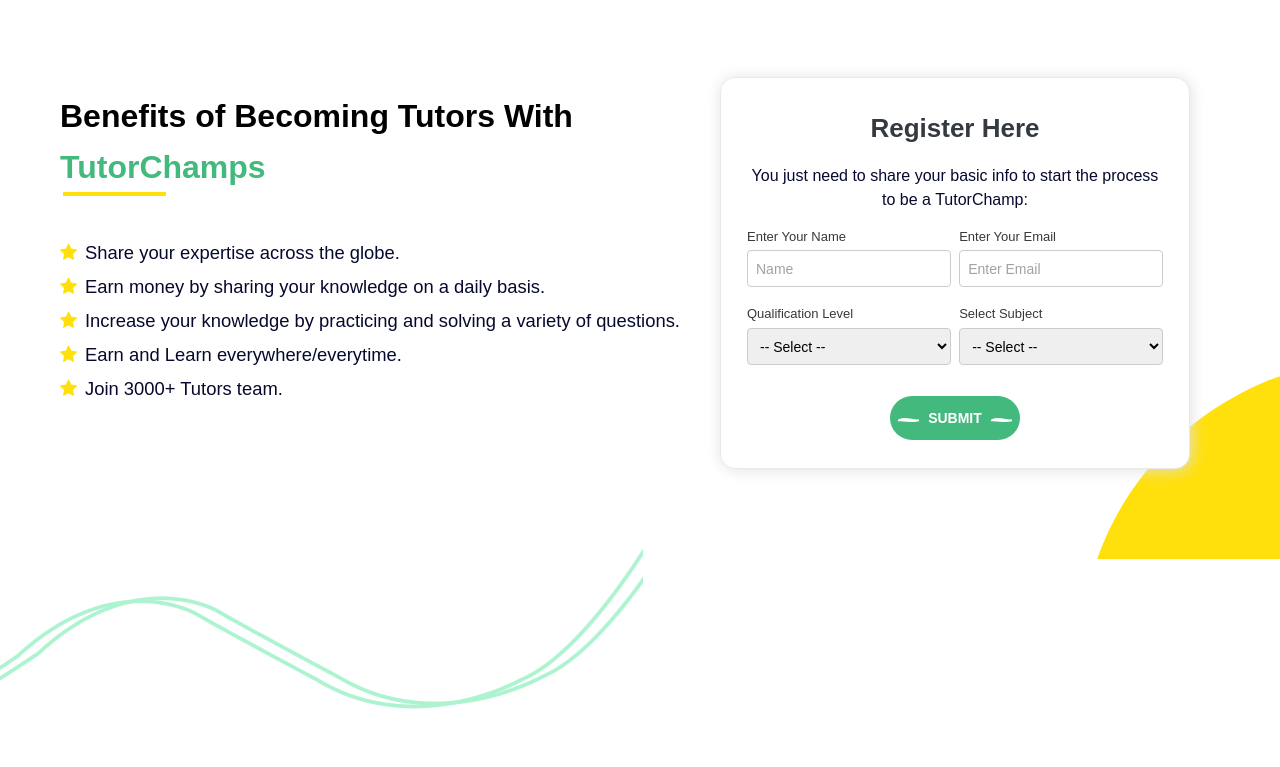
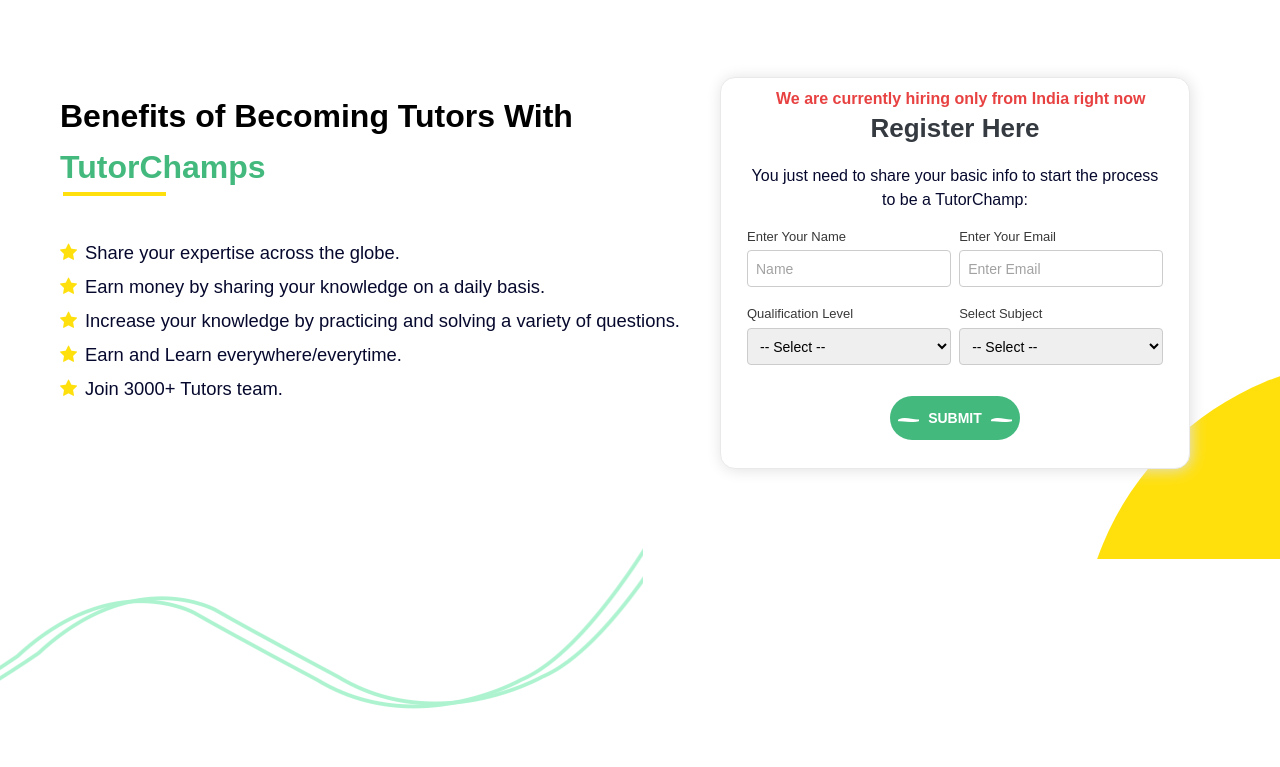
Before and after one commit to Razihmad/tutorchamp, a Django app: page /tutor/register/ in a window 1280 px wide. Shown: the part 81-848 px from the top of the page. Run offline with Django 3.2, Linux system fonts and the light colour scheme; parts of the project's set-up code (start-up, migrations or seed data) failed here and were passed over; some libraries are stand-ins or nearby versions.

Commit message:
small change

```diff
--- a/templates/register.html
+++ b/templates/register.html
@@ -109,6 +109,13 @@
     font-size: 13px;
     left: 10px
     }
+    #msg{
+        position: absolute;
+        color: #e31b1bd4;;
+        text-align: center;
+        left: 55px;
+        top: 1px;
+    }
 
     </style>
     <!-- Google Tag Manager -->
@@ -149,8 +156,10 @@
                 {% csrf_token %}
 
                 <div class="first_step">
+                    <p id="msg"><b>We are currently hiring only from India right now</b></p>
                     <h3 class="text-dark text-center">Register Here</h3>
                     <p>You just need to share your basic info to start the process to be a TutorChamp:</p>
+
                     <div class="form_group">
                         <div class="pos_rel">
 
--- a/tutorchamps/settings.py
+++ b/tutorchamps/settings.py
@@ -178,7 +178,7 @@ LOGGING = {
         'file': {
             'level': 'DEBUG',
             'class': 'logging.FileHandler',
-            'filename': config("filename")
+            'filename': os.path.join(BASE_DIR,'logs/debug.log')
         },
     },
     'root': {
```
Also changed, not shown: 1 other file.
